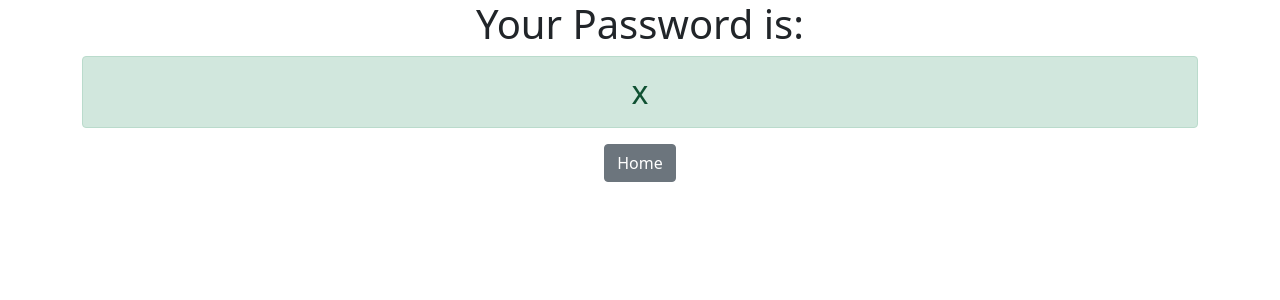
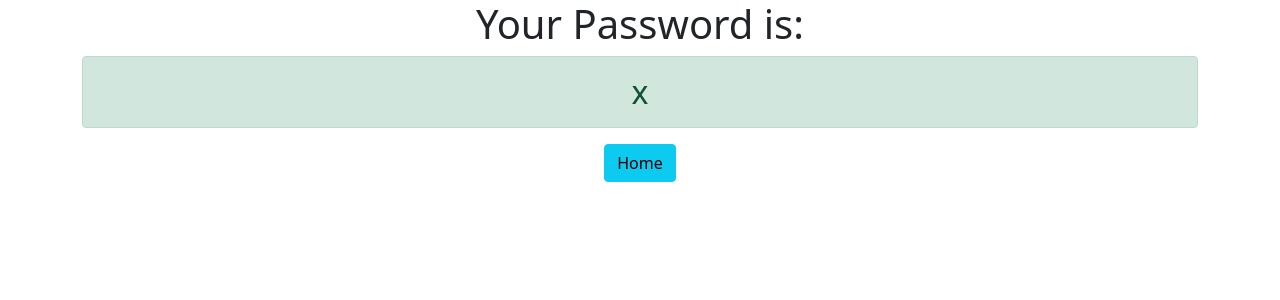
Before and after one commit to AvinashDhamnani/Django-password-generator, a Django app: template generator/templates/generator/password.html in a window 1280 px wide. Shown: the top 300 px of the page. Run offline with Django 3.2, Linux system fonts and the light colour scheme; the template is opened without the code that fills it: most values are stand-ins (such as "Sample title", 1, 10 or a date in 2020).

Commit message:
I made some tweets

```diff
--- a/generator/templates/generator/password.html
+++ b/generator/templates/generator/password.html
@@ -2,5 +2,5 @@
 <div class='container text-center'>
 <h1>Your Password is:</h1>
 <h2 class='alert alert-success'>{{ password }}</h2>
-<a href="{% url 'home' %}" class='btn btn-secondary'>Home</a>
+<a href="{% url 'home' %}" class='btn btn-info'>Home</a>
 </div>
```
